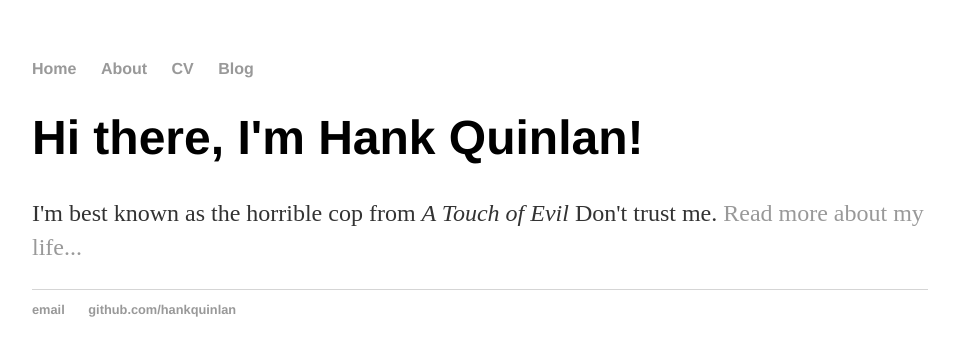
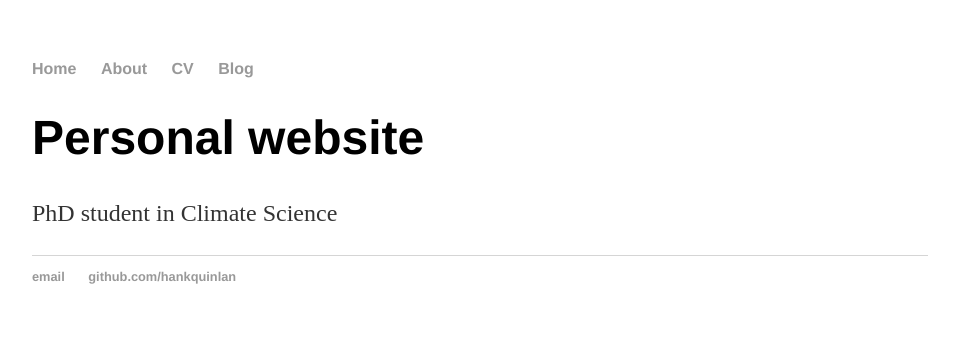
Before and after one commit to afernandez74/afernandez74.github.io, a Jekyll site: the page built from index.html, in a window 1280 px wide. Shown: the top 356 px of the page, without its empty margins (160-1119 px from the left). Built offline with Jekyll 4.4.1, drawn with Linux system fonts in a browser that asks for light colours.

Commit message:
Update index.html

```diff
--- a/index.html
+++ b/index.html
@@ -1,8 +1,8 @@
 ---
 layout: default
-title: Hank Quinlan, Horrible Cop
+title: Alejandro Fernandez
 ---
 <div class="blurb">
-	<h1>Hi there, I'm Hank Quinlan!</h1>
-	<p>I'm best known as the horrible cop from <em>A Touch of Evil</em> Don't trust me. <a href="/about">Read more about my life...</a></p>
+	<h1>Personal website</h1>
+	<p>PhD student in Climate Science</a></p>
 </div><!-- /.blurb -->
```
